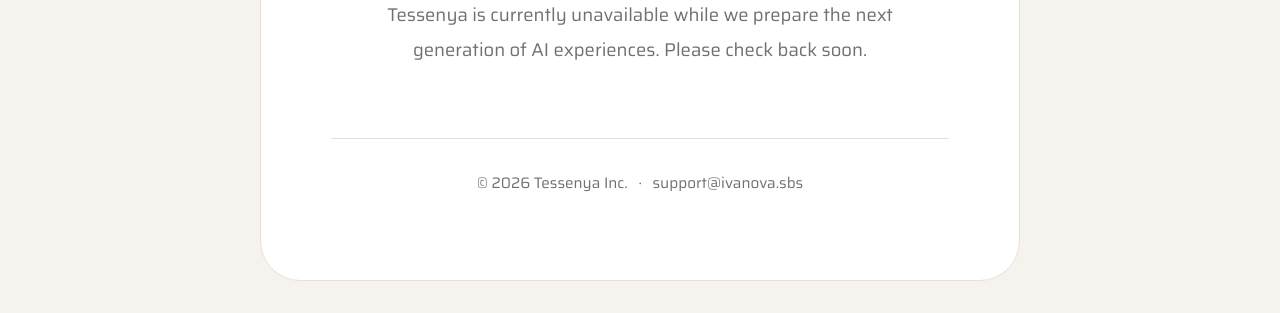
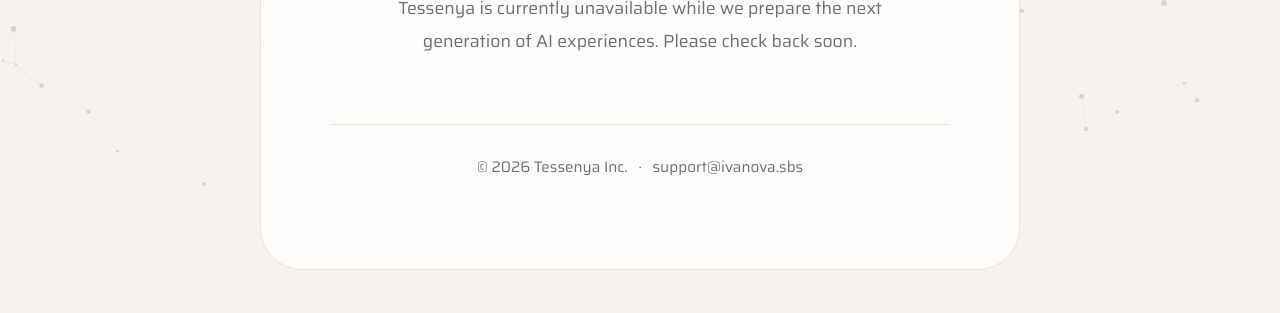
Before and after one commit to Edward-Xh-svg/tessenya-ms, a website: page root/index.html in a window 1280 px wide. Shown: the part 611-924 px from the top of the page. Drawn offline with Linux system fonts and the light colour scheme.

Commit message:
Update index.html

```diff
--- a/root/index.html
+++ b/root/index.html
@@ -6,10 +6,8 @@
 
 <title>Tessenya</title>
 
-<!-- Tab icon -->
 <link rel="icon" type="image/png" href="/attachments/tab-image.png">
 
-<!-- Saira Font -->
 <link rel="preconnect" href="https://fonts.googleapis.com">
 <link rel="preconnect" href="https://fonts.gstatic.com" crossorigin>
 
@@ -18,33 +16,21 @@
 <style>
 
 :root{
-
-    --bg:#F6F3EE;
-    --surface:#FFFFFF;
-
-    --text:#1B1B1B;
-    --muted:#707070;
-
-    --border:#E6E1D8;
-
-    --radius:40px;
-
+    --bg:#f6f3ee;
+    --surface:#ffffff;
+    --text:#1b1b1b;
+    --muted:#6f6f6f;
+    --border:#e7e2db;
 }
 
 @media(prefers-color-scheme:dark){
-
 :root{
-
-    --bg:#141414;
-    --surface:#1C1C1C;
-
-    --text:#F4F4F4;
-    --muted:#9A9A9A;
-
-    --border:#2B2B2B;
-
+    --bg:#131313;
+    --surface:#1c1c1c;
+    --text:#f4f4f4;
+    --muted:#9d9d9d;
+    --border:#2a2a2a;
 }
-
 }
 
 *{
@@ -54,141 +40,98 @@
 }
 
 body{
-
     font-family:'Saira',sans-serif;
-
     background:var(--bg);
-
     color:var(--text);
 
     min-height:100vh;
 
     display:flex;
-
     align-items:center;
-
     justify-content:center;
-
-    padding:32px;
 
     overflow:hidden;
 
+    padding:30px;
 }
 
-/* soft ambient light */
-
-body::before{
-
-    content:"";
-
+#particles{
     position:fixed;
-
-    width:900px;
-    height:900px;
-
-    right:-300px;
-    top:-300px;
-
-    background:
-    radial-gradient(circle,
-    rgba(210,180,140,.18),
-    transparent 70%);
-
-    pointer-events:none;
-
+    inset:0;
+    width:100%;
+    height:100%;
+    z-index:-1;
 }
 
 .card{
 
     width:min(760px,100%);
 
-    background:var(--surface);
+    background:rgba(255,255,255,.75);
 
     border:1px solid var(--border);
 
-    border-radius:var(--radius);
+    border-radius:42px;
 
-    padding:85px 70px;
+    backdrop-filter:blur(30px);
 
     text-align:center;
 
+    padding:90px 70px;
+
     animation:appear .8s ease;
+
+}
+
+@media(prefers-color-scheme:dark){
+
+.card{
+
+    background:rgba(28,28,28,.7);
+
+}
 
 }
 
 @keyframes appear{
 
 from{
+opacity:0;
+transform:translateY(30px);
+}
 
-    opacity:0;
-
-    transform:translateY(25px);
+to{
+opacity:1;
+transform:none;
+}
 
 }
 
-to{
+.logo{
 
-    opacity:1;
+    width:min(320px,80vw);
 
-    transform:none;
+    margin-bottom:55px;
+
+    animation:float 8s ease-in-out infinite;
+
+    user-select:none;
+
+}
+
+@keyframes float{
+
+50%{
+
+transform:translateY(-10px);
 
 }
 
 }
 
-/* logo */
-
-.logo{
-
-    width:min(320px,80vw);
-
-    height:auto;
-
-    margin-bottom:60px;
-
-    user-select:none;
-
-    pointer-events:none;
-
-    animation:float 8s ease-in-out infinite;
-
-    filter:
-    drop-shadow(0 15px 40px rgba(0,0,0,.08));
-
-}
-
-@media(prefers-color-scheme:dark){
-
-.logo{
-
-    filter:
-    drop-shadow(0 15px 50px rgba(255,255,255,.05));
-
-}
-
-}
-
-@keyframes float{
-
-0%,100%{
-
-transform:translateY(0);
-
-}
-
-50%{
-
-transform:translateY(-8px);
-
-}
-
-}
-
-/* title */
-
 h1{
 
-    font-size:clamp(2.8rem,5vw,4.4rem);
+    font-size:clamp(2.7rem,5vw,4.3rem);
 
     line-height:1.12;
 
@@ -196,11 +139,9 @@
 
     letter-spacing:-2px;
 
-    margin-bottom:28px;
+    margin-bottom:24px;
 
 }
-
-/* paragraph */
 
 .description{
 
@@ -212,17 +153,15 @@
 
     line-height:1.9;
 
-    font-size:1.15rem;
+    font-size:1.1rem;
 
 }
 
-/* footer */
-
 .footer{
 
-    margin-top:70px;
+    margin-top:65px;
 
-    padding-top:32px;
+    padding-top:30px;
 
     border-top:1px solid var(--border);
 
@@ -234,41 +173,29 @@
 
 .footer a{
 
-    text-decoration:none;
-
     color:inherit;
 
-    transition:.25s;
-
-}
-
-.footer a:hover{
-
-    opacity:.7;
+    text-decoration:none;
 
 }
 
 </style>
+</head>
+<body>
 
-</head>
-
-<body>
+<canvas id="particles"></canvas>
 
 <div class="card">
 
-    <!-- Brand -->
-    <img
-    src="/attachments/brand.png"
-    alt="Tessenya"
-    class="logo">
+<img src="/attachments/brand.png"
+class="logo"
+alt="Tessenya">
 
-    <!-- Title -->
 <h1>
 Something remarkable<br>
 is being built.
 </h1>
 
-    <!-- Description -->
 <p class="description">
 
 Tessenya is currently unavailable while we prepare the next generation of AI experiences.
@@ -277,7 +204,6 @@
 
 </p>
 
-    <!-- Footer -->
 <div class="footer">
 
 © 2026 Tessenya Inc.
@@ -292,5 +218,138 @@
 
 </div>
 
+<script>
+
+const canvas = document.getElementById("particles");
+const ctx = canvas.getContext("2d");
+
+let w,h;
+
+function resize(){
+
+    w = canvas.width = innerWidth;
+    h = canvas.height = innerHeight;
+
+}
+
+resize();
+
+addEventListener("resize",resize);
+
+const mouse = {
+
+    x:w/2,
+    y:h/2
+
+};
+
+addEventListener("mousemove",(e)=>{
+
+    mouse.x=e.clientX;
+    mouse.y=e.clientY;
+
+});
+
+const particles=[];
+
+for(let i=0;i<180;i++){
+
+    particles.push({
+
+        x:Math.random()*w,
+
+        y:Math.random()*h,
+
+        vx:(Math.random()-.5)*0.3,
+
+        vy:(Math.random()-.5)*0.3,
+
+        size:Math.random()*2+1
+
+    });
+
+}
+
+function draw(){
+
+    ctx.clearRect(0,0,w,h);
+
+    for(let i=0;i<particles.length;i++){
+
+        let p=particles[i];
+
+        p.x+=p.vx;
+        p.y+=p.vy;
+
+        if(p.x<0)p.x=w;
+        if(p.x>w)p.x=0;
+
+        if(p.y<0)p.y=h;
+        if(p.y>h)p.y=0;
+
+        let dx=mouse.x-p.x;
+        let dy=mouse.y-p.y;
+
+        let dist=Math.sqrt(dx*dx+dy*dy);
+
+        if(dist<180){
+
+            p.x-=dx*0.0018;
+            p.y-=dy*0.0018;
+
+        }
+
+        ctx.beginPath();
+
+        ctx.arc(
+
+            p.x,
+            p.y,
+            p.size,
+
+            0,
+            Math.PI*2
+
+        );
+
+        ctx.fillStyle="rgba(160,160,160,.35)";
+
+        ctx.fill();
+
+        for(let j=i+1;j<particles.length;j++){
+
+            let q=particles[j];
+
+            let dx=q.x-p.x;
+            let dy=q.y-p.y;
+
+            let d=Math.sqrt(dx*dx+dy*dy);
+
+            if(d<100){
+
+                ctx.beginPath();
+
+                ctx.moveTo(p.x,p.y);
+
+                ctx.lineTo(q.x,q.y);
+
+                ctx.strokeStyle=`rgba(170,170,170,${0.12*(1-d/100)})`;
+
+                ctx.stroke();
+
+            }
+
+        }
+
+    }
+
+    requestAnimationFrame(draw);
+
+}
+
+draw();
+
+</script>
+
 </body>
 </html>
```
Lines whose indentation alone changed are shown as unchanged.
